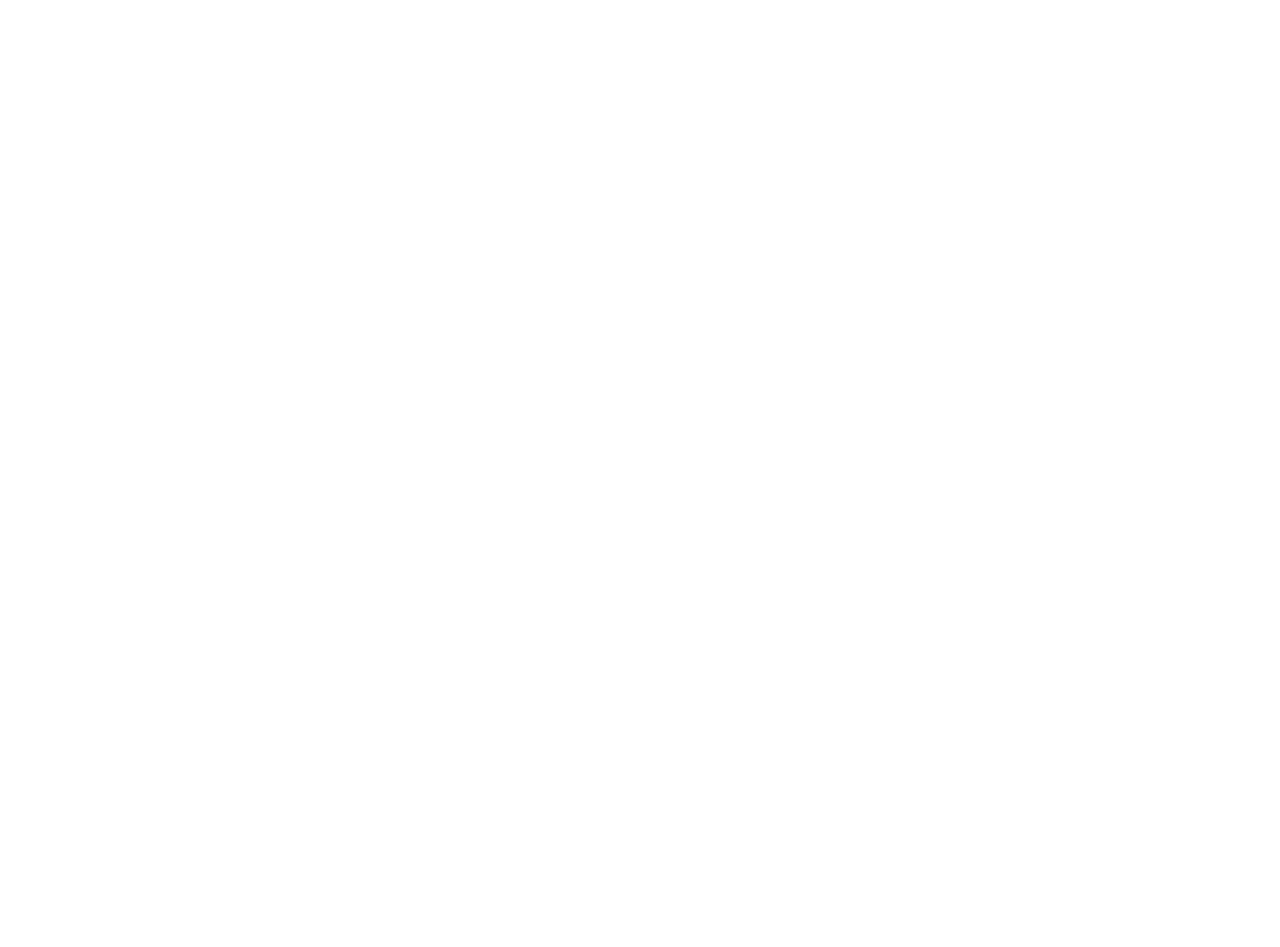
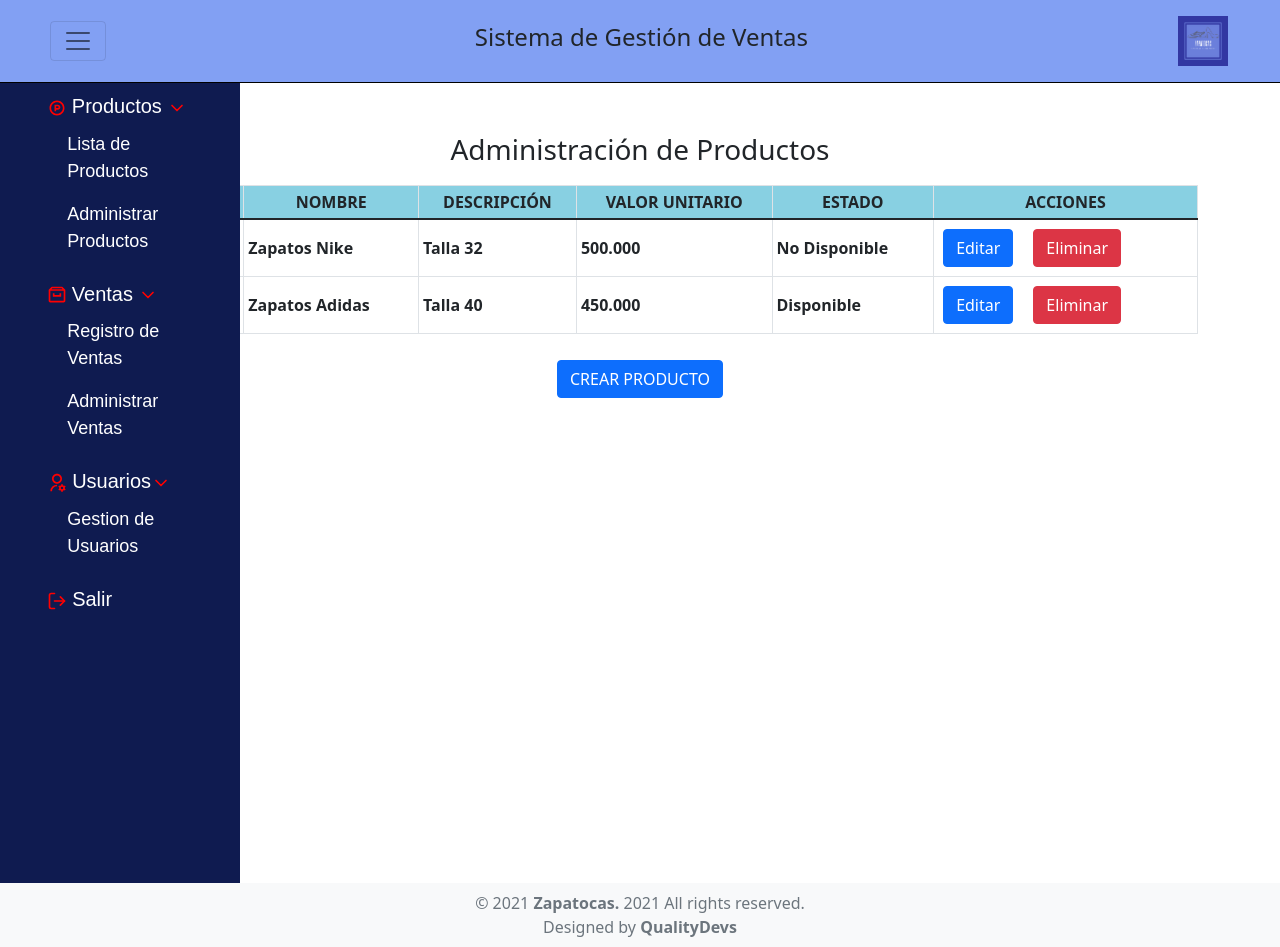
Before and after one commit to QualityDevs/Proyecto_Pagina_Web, a React (Create React App) app in the folder sistema-ventas/: page /productos/admin_productos in a window 1280 px wide. Before the commit the page ends 800 px from the top, so only its background shows below. Built offline with nearby package versions, Linux system fonts and the light colour scheme.

Commit message:
Creacion y configuracion de las paginas para crear y administrar los productos

```diff
--- a/sistema-ventas/src/App.jsx
+++ b/sistema-ventas/src/App.jsx
@@ -4,10 +4,12 @@
 import  Login  from './pages/login';
 import  Home  from './pages/home';
 import  AdministracionVentas  from './pages/administracion_Ventas';
-import  Adminproductos  from './pages/admin_productos';
+import  Adminproductos  from './pages/productos/admin_productos';
 import  AdminUsuarios  from './pages/admin_Usuarios';
 import LayoutLogin from './layouts/Layout Login';
 import RegistroVentas  from './pages/registro_Ventas';
+import Productos from './pages/productos/productos';
+import CrearProducto from './pages/productos/admin_crear_producto';
 
 function App() {
   return (
@@ -24,7 +26,7 @@
 
           </Route>
 
-           <Route path={['/home', '/administracion_Ventas', '/admin_Usuarios', '/admin_productos', '/registro_Ventas']} exact>
+           <Route path={['/home', '/administracion_Ventas', '/admin_Usuarios', '/productos/admin_productos', '/productos/productos', '/productos/admin_crear_producto','/registro_Ventas']} exact>
             <Layout>
               <Switch>
 
@@ -32,8 +34,16 @@
                   <AdministracionVentas />
                 </Route>
 
-                <Route path='/admin_productos' exact>
+                <Route path='/productos/admin_productos' exact>
                   <Adminproductos />
+                </Route>
+
+                <Route path='/productos/productos' exact>
+                  <Productos />
+                </Route>
+
+                <Route path='/productos/admin_crear_producto' exact>
+                  <CrearProducto />
                 </Route>
 
                 <Route path='/admin_Usuarios' exact>
--- a/sistema-ventas/src/Components/Sidebar.jsx
+++ b/sistema-ventas/src/Components/Sidebar.jsx
@@ -20,8 +20,8 @@
 
                     <div class="collapse " id="listProductos" className="lista-desplegable">
                         <div class="list-group">
-                            <li><a href="/login" className="sletras"> Lista de Productos</a></li>
-                            <li><a href="/admin_productos" className="sletras"> Administrar Productos</a></li>
+                            <li><a href="/productos/productos" className="sletras"> Lista de Productos</a></li>
+                            <li><a href="/productos/admin_productos" className="sletras"> Administrar Productos</a></li>
                         </div>
                     </div>
                 </li>
--- /dev/null
+++ b/sistema-ventas/src/Components/tableProductos.jsx
@@ -0,0 +1,91 @@
+import '../styles/stylesp.css';
+import 'bootstrap/dist/css/bootstrap.min.css';
+import React, { Component } from 'react';
+import { Container, Table } from 'react-bootstrap';
+
+
+
+
+
+const data = [{ id: " 001", nombre: "Zapatos Nike", descripcion: " Talla 32", v_unitario: "500.000", estado: "No Disponible" },
+{ id: "002", nombre: "Zapatos Adidas", descripcion: "Talla 40", v_unitario: "450.000", estado: "Disponible" }]
+
+class TableProductos extends Component {
+    state = {
+        data: data
+    }
+
+    render() {
+        return (
+            <Container>
+                <Table hover size="sm" bordered="true">
+                    <thead>
+                        <tr>
+                            <th>ID PRODUCTO</th>
+                            <th>NOMBRE</th>
+                            <th>DESCRIPCIÓN</th>
+                            <th>VALOR UNITARIO</th>
+                            <th>ESTADO</th>
+                        </tr>
+                    </thead>
+                    <tbody>
+                        {this.state.data.map((elemento) => (
+                            <tr>
+                                <th>{elemento.id}</th>
+                                <th>{elemento.nombre}</th>
+                                <th>{elemento.descripcion}</th>
+                                <th>{elemento.v_unitario}</th>
+                                <th>{elemento.estado}</th>
+                            </tr>
+                        ))}
+                    </tbody>
+                </Table>
+            </Container>
+        );
+    }
+}
+
+class TableProductosA extends Component {
+    state = {
+        data: data
+    }
+
+    render() {
+        return (
+            <Container>
+                <Table hover size="sm" bordered="true">
+                    <thead>
+                        <tr>
+                            <th>ID PRODUCTO</th>
+                            <th>NOMBRE</th>
+                            <th>DESCRIPCIÓN</th>
+                            <th>VALOR UNITARIO</th>
+                            <th>ESTADO</th>
+                            <th>ACCIONES</th>
+                        </tr>
+                    </thead>
+                    <tbody>
+                        {this.state.data.map((elemento) => (
+                            <tr>
+                                <th>{elemento.id}</th>
+                                <th>{elemento.nombre}</th>
+                                <th>{elemento.descripcion}</th>
+                                <th>{elemento.v_unitario}</th>
+                                <th>{elemento.estado}</th>
+                                <th>
+                                    <div><button type="button" class="btn btn-primary">Editar</button>
+                                        <button type="button" class="btn btn-danger">Eliminar</button></div>
+                                </th>
+                            </tr>
+                        ))}
+                    </tbody>
+                </Table>
+            </Container>
+        );
+    }
+}
+
+export {
+    TableProductos,
+    TableProductosA
+}
--- a/sistema-ventas/src/pages/admin_productos.jsx
+++ /dev/null
@@ -1,13 +0,0 @@
-import React from 'react'
-
-const Adminproductos = () => {
-    return (
-        <div>
-            esta es la pagina de admin_productos
-        </div>
-    )
-}
-
-
-
-export default Adminproductos;
--- /dev/null
+++ b/sistema-ventas/src/pages/productos/admin_crear_producto.jsx
@@ -0,0 +1,48 @@
+import '../../styles/stylesp.css';
+import 'bootstrap/dist/css/bootstrap.min.css';
+import 'bootstrap/dist/js/bootstrap.min.js';
+
+
+const CrearProducto = () => {
+    return (
+        <div className="contenedorM" >
+            <h1> Crear un nuevo producto</h1>
+            <form class="form-horizantal">
+                <div class="form-group">
+                    <label for="id_producto" class="labels" >Id del producto</label>
+                    <input type="text" class="form-control" id="id_producto" placeholder="Ingrese el id del producto" />
+                </div>
+
+                <div class="form-group">
+                    <label for="n_producto" class="labels">Nombre del producto</label>
+                    <input type="text" class="form-control" id="n_producto" placeholder="Ingrese el nombre del producto" />
+                </div>
+
+                <div class="form-group">
+                    <label for="d_producto" class="labels">Descripción del producto</label>
+                    <input type="text" class="form-control" id="d_producto" placeholder="Ingrese la descripcion del producto" />
+                </div>
+
+                <div class="form-group">
+                    <label for="v_producto" className="labels">Valor unitario</label>
+                    <input type="number" class="form-control" id="v_producto" placeholder="Ingrese el valor en pesos" />
+                </div>
+
+                <div class="form-group">
+                    <label for="e_producto" className="labels">Estado del producto</label>
+                    <select class="form-control form-control">
+                        <option>Disponible</option>
+                        <option>No Disponible</option>
+                    </select>
+                </div>
+
+                <div class="form-group">
+                    <button type="button" class="btn btn-success"> Crear Producto</button>
+                </div>
+
+            </form>
+        </div>
+    );
+}
+
+export default CrearProducto;
--- /dev/null
+++ b/sistema-ventas/src/pages/productos/admin_productos.jsx
@@ -0,0 +1,22 @@
+import React from 'react'
+import { Link } from 'react-router-dom';
+import { TableProductosA } from '../../Components/tableProductos';
+const Adminproductos = () => {
+    return (
+        <div style={{ padding: 50 }} >
+            <h3>Administración de Productos</h3>
+            <div style={{ padding: 10 }}>
+                <TableProductosA />
+            </div>
+            <Link to="/productos/admin_crear_producto">
+                <button type="button" class="btn btn-primary">
+                    CREAR PRODUCTO
+                </button>
+            </Link>
+        </div>
+
+    )
+}
+
+
+export default Adminproductos;
--- /dev/null
+++ b/sistema-ventas/src/pages/productos/productos.jsx
@@ -0,0 +1,16 @@
+import React from 'react'
+import {TableProductos} from '../../Components/tableProductos';
+const Productos = () => {
+    return (
+        <div style={{padding:50}} >
+            <h3>Lista de Productos</h3>
+            <div style={{padding:10}}>
+                <TableProductos/>
+            </div>
+        </div>
+    )
+}
+
+
+
+export default Productos;
--- /dev/null
+++ b/sistema-ventas/src/styles/stylesp.css
@@ -0,0 +1,36 @@
+.labels{
+    margin-bottom: 0.5rem;
+    font-size: 20px;
+  }
+
+  .form-group{
+    padding: 1rem 40rem;
+    display: block;
+    justify-content: space-between;
+  }
+  .contenedorM{
+    font-family: 'Multi', sans-serif;
+    background-color: rgb(202, 222, 241);
+    display: list-item;
+    padding: 2%;
+    text-align: center;
+    height: 100vh;
+  }
+
+  table thead {
+    text-align: center;
+    vertical-align: middle;
+    background-color: rgb(136, 208, 226);
+  }
+
+  table tbody tr{
+    text-align: left;
+    vertical-align: middle;
+  }
+
+  table tbody tr th div{
+    display: inline-flex;
+    column-gap: 20px;
+    align-content: center;
+    padding: 5px;
+  }
```
